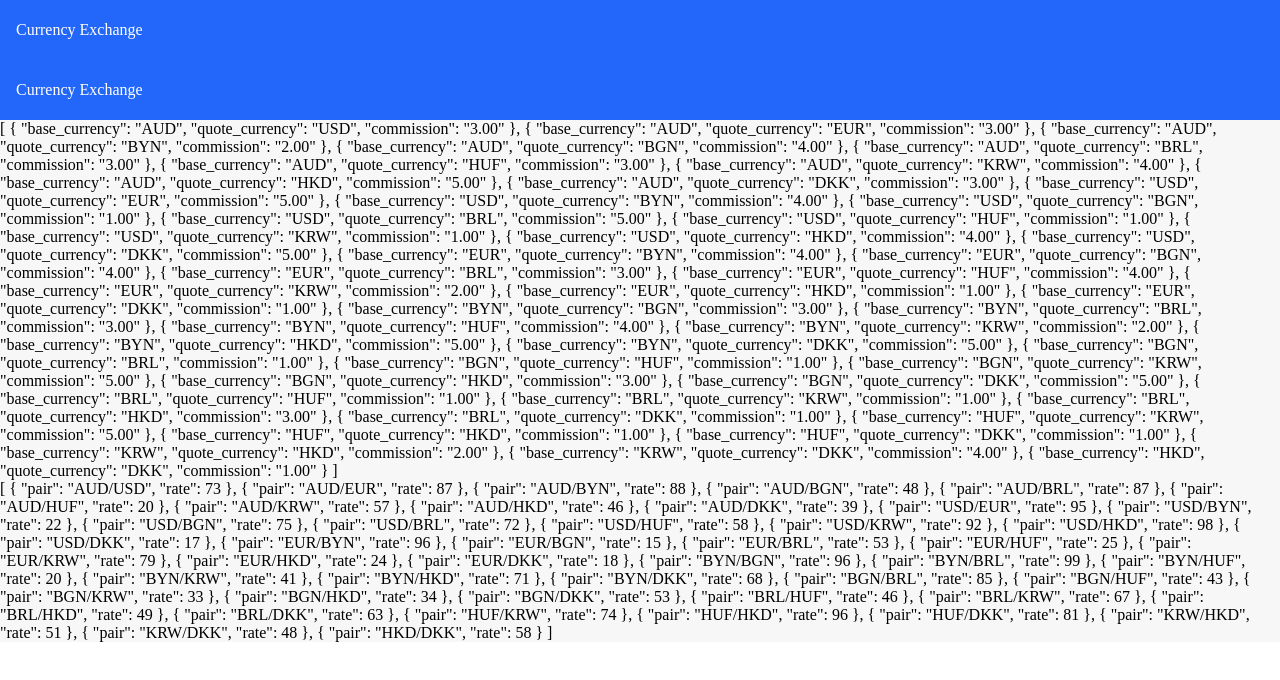
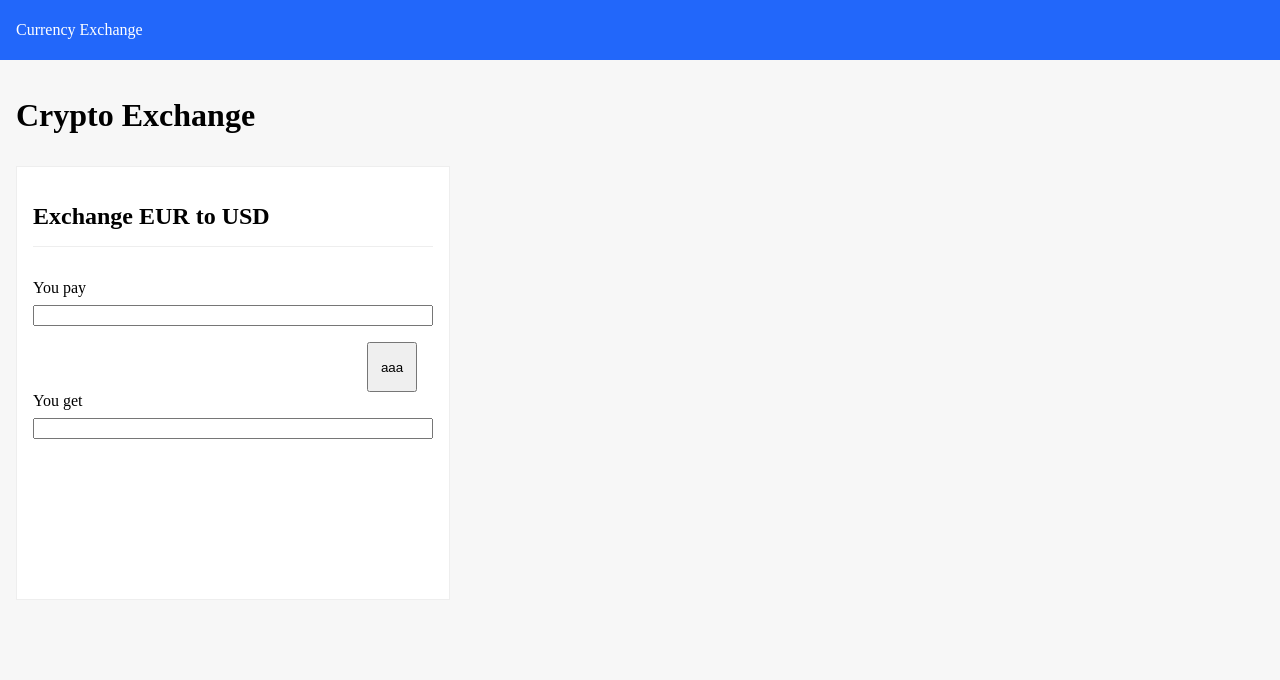
Before and after one commit to alexis-karyavin/currency-exchange-nuxt, a Nuxt app: page / in a window 1280 px wide. Shown: the top 680 px of the page. Built offline with nearby package versions, Linux system fonts and the light colour scheme.

Commit message:
create card component

```diff
--- a/assets/styles/styles.scss
+++ b/assets/styles/styles.scss
@@ -4,4 +4,5 @@ html,
 body {
   margin: 0;
   padding: 0;
+  height: 100%;
 }
--- /dev/null
+++ b/components/Card.vue
@@ -0,0 +1,28 @@
+<template lang="pug">
+  div.container-card
+    h2.title
+     slot(name="header")
+    slot
+</template>
+
+<script>
+export default {
+  name: 'CardComponent',
+}
+</script>
+
+<style lang="scss">
+.container-card {
+  max-width: 400px;
+  width: 100%;
+  height: 400px;
+  border: 1px solid #eee;
+  padding: 1rem;
+  background-color: #ffffff;
+
+  h2.title {
+    border-bottom: 1px solid #eee;
+    padding-bottom: 1rem;
+  }
+}
+</style>
--- a/pages/index.vue
+++ b/pages/index.vue
@@ -1,20 +1,30 @@
 <template lang="pug">
-  div
-    TheNavBar
-    div
-      div {{currencyPairs}}
-      div {{ exchangeRates }}
-    //- button(type='button' ) increment
+  div.content
+    h1.title Crypto Exchange
+
+    div.container-cards
+      Card
+        template(v-slot:header) Exchange EUR to USD
+        div.form-group
+          label You pay
+          input(type="text")
+        div.container-button-reverse
+          button.btn-reverse aaa
+        div.form-group
+          label You get
+          input(type="text")
 </template>
 
 <script>
 import { mapState, mapActions } from 'vuex'
 import TheNavBar from '@/components/TheNavBar.vue'
+import Card from '@/components/Card.vue'
 
 export default {
   name: 'IndexPage',
   components: {
     TheNavBar,
+    Card,
   },
   computed: {
     ...mapState(['currencyPairs', 'exchangeRates']),
@@ -29,7 +39,31 @@ export default {
 </script>
 
 <style lang="scss">
-button {
-  color: red;
+.content {
+  padding: 1rem;
+
+  .title {
+    margin-bottom: 2rem;
+  }
+
+  .form-group {
+    display: flex;
+    flex-direction: column;
+
+    label {
+      margin-bottom: 0.5rem;
+    }
+  }
+
+  .container-button-reverse {
+    display: flex;
+    justify-content: flex-end;
+    padding-right: 1rem;
+    .btn-reverse {
+      width: 50px;
+      height: 50px;
+      margin-top: 1rem;
+    }
+  }
 }
 </style>
```
